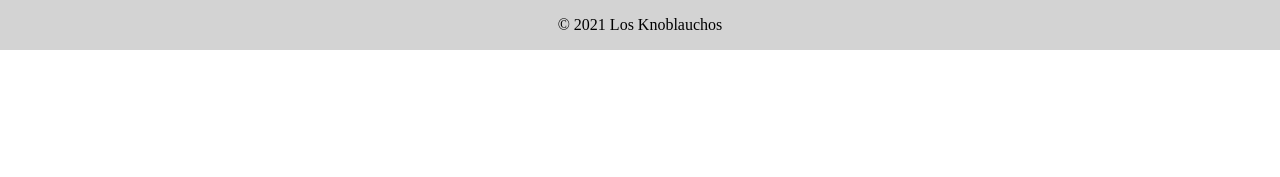
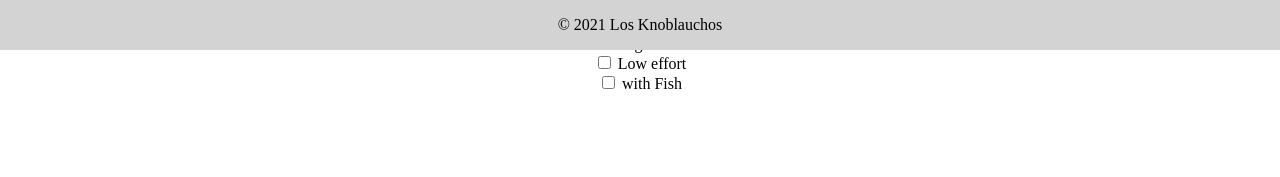
Before and after one commit to Guillermo-Hidalgo-Gadea/Pane-Olio, a Flask app: page /specials/ in a window 1280 px wide. Shown: the part 750-927 px from the top of the page. Before the commit the page ends 800 px from the top, so only its background shows below. Run offline with Flask 2, Linux system fonts and the light colour scheme.

Commit message:
update checkboxes

```diff
--- a/app.py
+++ b/app.py
@@ -20,8 +20,6 @@ def index():
     if flask.request.method =='POST':
         if flask.request.form.get("Today's Special", False) =="Today's Special":
             return flask.redirect("specials")
-        if flask.request.form.get("In Season", False) =="In Season":
-            return flask.redirect('https://www.regional-saisonal.de/saisonkalender-gemuese')
         if flask.request.form.get("See Cookbook", False) =="See Cookbook":
             return flask.redirect('/menu/')
         if flask.request.form.get("About", False) =="About":
@@ -36,12 +34,26 @@ def index():
 
 @app.route("/specials/", methods = ['GET','POST'])
 def specials():
-    print(flask.request.method)
+    #print(flask.request.method)
+    # add checkboxes and sort menu_list by tags
     special = menu_list[random.choice(range(len(menu_list)))]
-    image = special['photo']
+
     if flask.request.method =='POST':
         if flask.request.form.get("Next Special", False) == "Next Special":
-            special = menu_list[random.choice(range(len(menu_list)))]
+            if flask.request.form.get("vegetarian", False) == "yes":
+                menu = [dish for dish in menu_list if 'veg' in "".join(dish['tag'])]
+                special = menu[random.choice(range(len(menu)))]
+                return flask.render_template("specials.html", special = special)
+            if flask.request.form.get("low", False) == "yes":
+                menu = [dish for dish in menu_list if 'low' in dish['effort']]
+                special = menu[random.choice(range(len(menu)))]
+                return flask.render_template("specials.html", special = special)
+            if flask.request.form.get("fish", False) == "yes":
+                menu = [dish for dish in menu_list if 'fish' in dish['tag']]
+                special = menu[random.choice(range(len(menu)))]
+                return flask.render_template("specials.html", special = special)
+            else:
+                special = menu_list[random.choice(range(len(menu_list)))]
         if flask.request.form.get("See Cookbook", False) =="See Cookbook":
             return flask.redirect('/menu/')
         if flask.request.form.get("Back", False) == "Back":
--- a/templates/home.html
+++ b/templates/home.html
@@ -30,7 +30,6 @@
         <center><h1 style="color:white;font-size:300%;padding: 40px">Welcome, may I read you our daily specials?</h1>
         <form method="POST" action="/">
             <input style="font-size:100%;font-weight: bold" type="submit" value="Today's Special" name="Today's Special"/>
-            <input style="font-size:100%;font-weight: bold" type="submit" value="In Season" name="In Season"/>
             <input style="font-size:100%;font-weight: bold" type="submit" value="See Cookbook" name="See Cookbook"/>
             <input style="font-size:100%;font-weight: bold" type="submit" value="About" name="About"/>
         </form></center>
--- a/templates/specials.html
+++ b/templates/specials.html
@@ -43,6 +43,14 @@
                 <p>{{ ", ".join(special['ingredients']) }}</p>
             {% endif %}
         </div>
+        <form method="POST" action="/specials">
+            <input type="checkbox" id="vegetarian" name="vegetarian" value="yes">
+            <label for="vegetarian"> Vegetarian</label><br>
+            <input type="checkbox" id="low" name="low" value="yes">
+            <label for="low"> Low effort</label><br>
+            <input type="checkbox" id="fish" name="fish" value="yes">
+            <label for="fish"> with Fish</label><br><br>
+          </form>
         </center>
         <footer>
             <p> &copy 2021 Los Knoblauchos<br>
```
